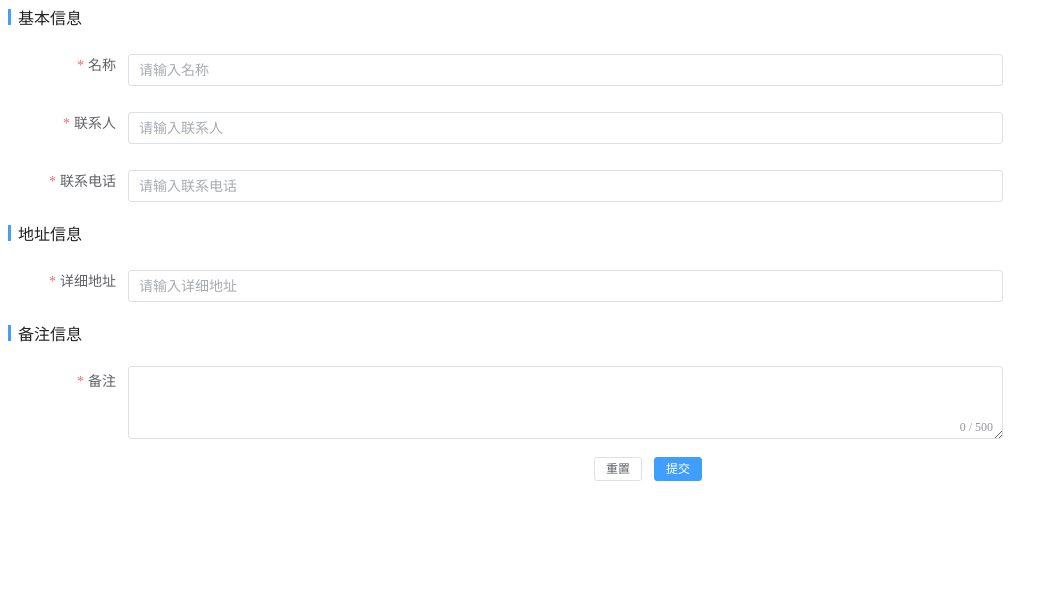
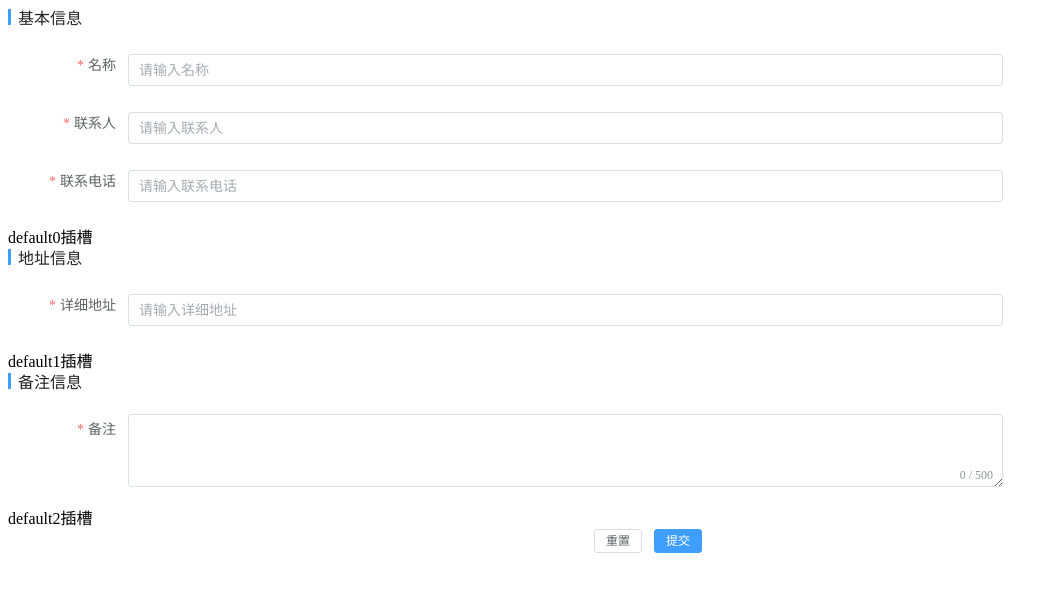
Before and after one commit to KDJack/el-plus-crud, a Vue app: page / in a window 1280 px wide. Shown: the top 592 px of the page, without its empty margins (0-1058 px from the left). Built offline with nearby package versions, Linux system fonts and the light colour scheme.

Commit message:
增加group的插槽

```diff
--- a/example/App.vue
+++ b/example/App.vue
@@ -1,7 +1,11 @@
 <template>
   <el-config-provider :locale="zhCn">
     <div class="layout-padding">
-      <ElPlusFormGroup v-model="formData" :formGroup="formGroupConfig" />
+      <ElPlusFormGroup v-model="formData" :formGroup="formGroupConfig">
+        <template #default0>default0插槽</template>
+        <template #default1>default1插槽</template>
+        <template #default2>default2插槽</template>
+      </ElPlusFormGroup>
     </div>
   </el-config-provider>
 </template>
--- a/lib/components/el-plus-form/ElPlusFormGroup.vue
+++ b/lib/components/el-plus-form/ElPlusFormGroup.vue
@@ -2,7 +2,11 @@
   <div class="el-plus-form-group">
     <template v-for="(group, i) in getGroupFowmLayout" :key="i">
       <div class="title-line" v-if="group.title">{{ group.title }}</div>
-      <ElPlusForm v-model="formData" v-bind="group.formProps" :ref="(el) => setComponentRef(el, 'form' + i)" @reset="handleReset"> </ElPlusForm>
+      <ElPlusForm v-model="formData" v-bind="group.formProps" :ref="(el) => setComponentRef(el, 'form' + i)" @reset="handleReset">
+        <template v-if="useSlots()['default' + i]">
+          <slot :name="'default' + i"> </slot>
+        </template>
+      </ElPlusForm>
     </template>
   </div>
 </template>
@@ -15,7 +19,7 @@ export default {
 </script>
 <script lang="ts" setup>
 import { cloneDeep } from 'lodash'
-import { computed, reactive, ref } from 'vue'
+import { computed, reactive, ref, useSlots } from 'vue'
 import ElPlusForm, { IFormProps } from './ElPlusForm.vue'
 
 const emits = defineEmits(['update:show', 'update:modelValue', 'before-validate', 'before-request', 'request-success', 'request-error', 'request-end', 'request'])
```
Also changed, not shown: 3 other files (tests, documents, lock files or other folders).
